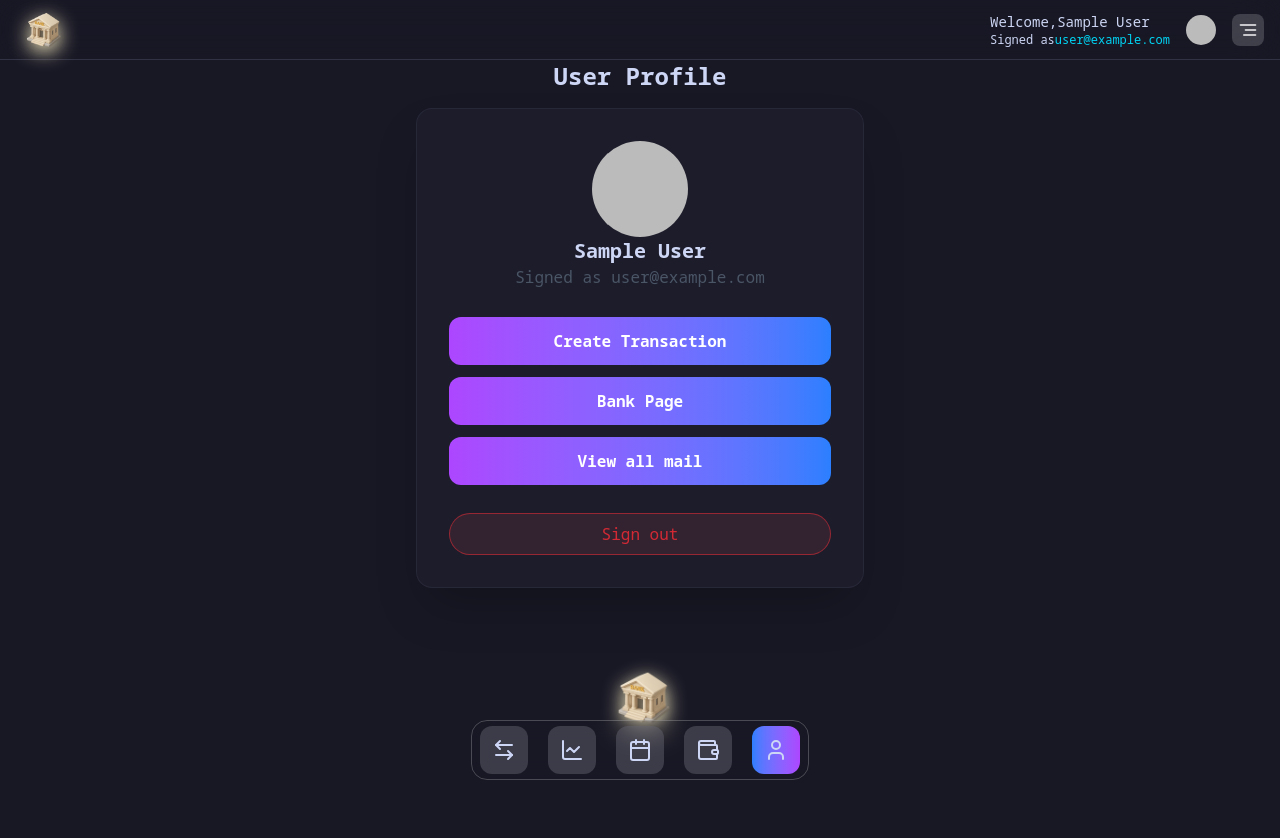
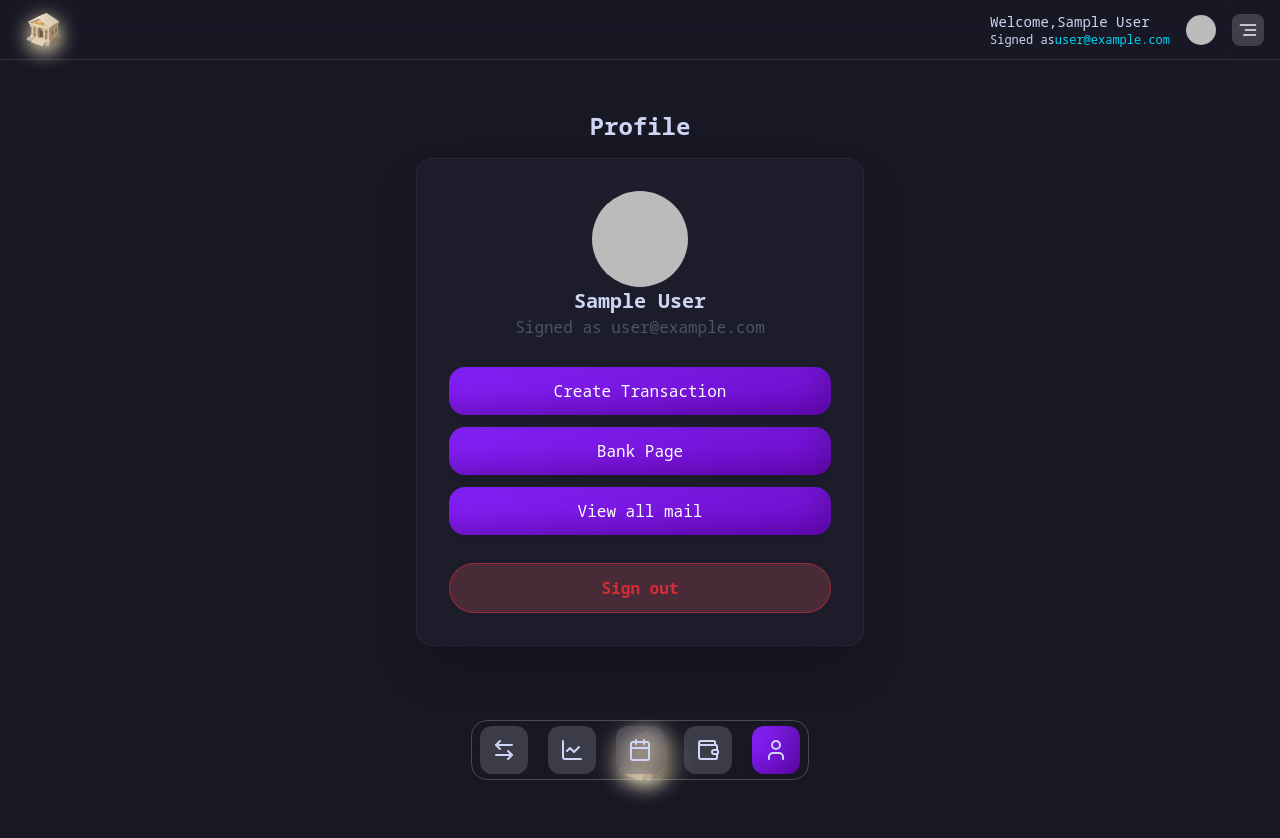
Before and after one commit to bisxxal/Bank-tracker, a Next.js app: page /profile in a window 1280 px wide. Shown: the top 838 px of the page. Built offline with nearby package versions, Linux system fonts and the light colour scheme; no server answers; sample sign-in values are in the browser's storage.

Commit message:
fix time issue

```diff
--- a/app/(user)/create/page.tsx
+++ b/app/(user)/create/page.tsx
@@ -112,6 +112,7 @@ const CreateTransaction = () => {
           <label className="block text-sm font-medium ">Date</label>
           <DatePicker
             required
+            showTimeInput
             name='date'
             selected={selectedDate}
             calendarClassName='  customclass '
--- a/app/(user)/edit/[id]/page.tsx
+++ b/app/(user)/edit/[id]/page.tsx
@@ -148,6 +148,7 @@ const EditPage = () => {
             onChange={(date: Date | null) => {
               setSelectedDate(date);
             }}
+            showTimeInput
             calendarClassName='  customclass '
             popperClassName="customclass2"
             selectsStart
--- a/app/(user)/profile/page.tsx
+++ b/app/(user)/profile/page.tsx
@@ -8,8 +8,8 @@ const Profile = () => {
   const { data: session, status } = useSession()
   return (
     <div className=' relative w-full min-h-screen overflow-hidden'>
-      <div className='flex flex-col items-center justify-center h-full'>
-        <h1 className='text-2xl font-bold mb-4'>User Profile</h1>
+      <div className=' mt-[50px] flex flex-col items-center justify-center h-full'>
+        <h1 className='text-2xl font-bold mb-4'> Profile</h1>
       </div>
 
 
@@ -26,14 +26,14 @@ const Profile = () => {
 
         <div className='flex !flex-col items-center w-full justify-center h-full'>
           <div className=' my-7 flex-warp max-md: flex-col w-full center gap-3'>
-            <Link className="w-full bg-gradient-to-r from-purple-500 to-blue-500 hover:from-purple-600 hover:to-blue-600 text-white font-semibold py-3 px-6 rounded-xl flex items-center justify-center space-x-2 transition-all duration-200 transform hover:scale-105"
+            <Link className="w-full buttonbg hover:from-purple-600 text-white font-semibold py-3 px-6 rounded-2xl flex items-center justify-center space-x-2 transition-all duration-200 transform hover:scale-105"
               href={'/create'}>Create Transaction</Link>
-            <Link className="w-full bg-gradient-to-r from-purple-500 to-blue-500 hover:from-purple-600 hover:to-blue-600 text-white font-semibold py-3 px-6 rounded-xl flex items-center justify-center space-x-2 transition-all duration-200 transform hover:scale-105" href={'/bank'}>Bank Page</Link>
-            <Link className="w-full bg-gradient-to-r from-purple-500 to-blue-500 hover:from-purple-600 hover:to-blue-600 text-white font-semibold py-3 px-6 rounded-xl flex items-center justify-center space-x-2 transition-all duration-200 transform hover:scale-105" href={'/mail'}>View all mail</Link>
+            <Link className="w-full buttonbg hover:from-purple-600 text-white font-semibold py-3 px-6 rounded-2xl flex items-center justify-center space-x-2 transition-all duration-200 transform hover:scale-105" href={'/bank'}>Bank Page</Link>
+            <Link className="w-full buttonbg hover:from-purple-600 text-white font-semibold py-3 px-6 rounded-2xl flex items-center justify-center space-x-2 transition-all duration-200 transform hover:scale-105" href={'/mail'}>View all mail</Link>
           </div>
         </div>
         <div className='flex flex-col items-center justify-center h-full'>
-          <button className="w-full max-md:text-xs border border-red-500/50 text-red-500/80 cursor-pointer rounded-4xl bg-red-400/10  p-2 max-md:px-3 px-5" onClick={() => signOut()}>Sign out</button>
+          <button className="w-full   border border-red-500/50 text-red-500/80 cursor-pointer rounded-4xl bg-red-400/20 font-bold  p-3 max-md:px-3 px-5" onClick={() => signOut()}>Sign out</button>
         </div>
       </div>
       <div className=' w-fit mx-auto mt-20 max-md:mt-32 flex items-center justify-center'>
--- a/app/(user)/transaction/page.tsx
+++ b/app/(user)/transaction/page.tsx
@@ -169,7 +169,7 @@ const TransactionPage = () => {
             })}
 
           </div> : isLoading ?
-            <Loading boxes={2} child="h-28 !w-[250px] h-[150px] !rounded-3xl " parent="w-full !flex-row px-0   !justify-start " /> : <p>No Data found</p>
+            <Loading boxes={3} child="h-28 !w-[250px] h-[150px] !rounded-3xl " parent="w-full !flex-row px-0   !justify-start " /> : <p>No Data found</p>
         }
 
         {groupedMessages && Object.entries(groupedMessages).length !== 0 && !isLoading ? Object?.entries(groupedMessages).map(([label, group]) => (
@@ -196,7 +196,7 @@ const TransactionPage = () => {
                     {msg?.spendsOn && <p><strong> {msg.type === 'credit' ? ' Recived on ' : ' Spends On '}   :</strong> {msg.spendsOn}</p>}
                     {msg?.category && <p><strong>Category:</strong> {msg.category}</p>}
                     <p><strong>Date:</strong>
-                      <p><strong>Date:</strong> {new Date(msg.date).toLocaleString('en-US', {
+                       {new Date(msg.date).toLocaleString('en-US', {
                         year: 'numeric',
                         month: 'long',
                         day: 'numeric',
@@ -204,7 +204,7 @@ const TransactionPage = () => {
                         minute: '2-digit',
                         second: '2-digit',
                         hour12: true
-                      })}</p>
+                      })}
                     </p>
                   </div>
                 </div>
--- a/app/globals.css
+++ b/app/globals.css
@@ -70,6 +70,9 @@ body {
 .react-datepicker__day--in-selecting-range:hover, .react-datepicker__day--in-range:hover{
   background-color: #cba6f7 !important;
   color: #ffffff !important;
+}
+  .react-datepicker__day , .react-datepicker__input-time-container .react-datepicker-time__caption, .react-datepicker__input-time-container .react-datepicker-time__input-container .react-datepicker-time__input {
+  color: #d0d0d0 !important;
 }
 
 .react-datepicker__header {
--- a/components/buttombar.tsx
+++ b/components/buttombar.tsx
@@ -5,16 +5,16 @@ import { usePathname } from 'next/navigation'
 import React from 'react'
 
 const BottomBar = () => {
-    const bgs = 'bg-gradient-to-r from-[#2b7fff] to-[#ad46ff] '
+
     const path = usePathname()
     return (
         <div className=' fixed bottom-[20px] z-[100] w-full center h-[60px] '>
             <div className='w-fit  backdrop-blur-[10px] p-2 rounded-2xl bg border border-[#d3d3d346] flex !justify-evenly items-center gap-5 h-full '>
-                <Link className={`${path === `/transaction` ? bgs : " bg-[#66677575] " } hover:-translate-y-3 hover:scale-[1.3] max-md:hover:scale-[none] hover:transition-all duration-300 ease-in-out px-3 py-3 center rounded-xl  `} href={'/transaction'}> <ArrowLeftRight /> </Link>
-                <Link className={`${path === `/track` ? bgs : "bg-[#66677575]" } hover:-translate-y-3 hover:scale-[1.3] max-md:hover:scale-[none] hover:transition-all duration-300 ease-in-out px-3 py-3 center rounded-xl  `} href={'/track'}>  <ChartLine /> </Link>
-                <Link className={`${path === `/calendar` ? bgs : "bg-[#66677575]" } hover:-translate-y-3 hover:scale-[1.3] max-md:hover:scale-[none] hover:transition-all duration-300 ease-in-out px-3 py-3 center rounded-xl  `} href={'/calendar'}> <Calendar /> </Link>
-                <Link className={`${path === `/category` ? bgs : "bg-[#66677575]" } hover:-translate-y-3 hover:scale-[1.3] max-md:hover:scale-[none] hover:transition-all duration-300 ease-in-out px-3 py-3 center rounded-xl  `} href={'/category'}> <Wallet /> </Link>
-                <Link className={`${path === `/profile` ? bgs : "bg-[#66677575]" } hover:-translate-y-3 hover:scale-[1.3] max-md:hover:scale-[none] hover:transition-all duration-300 ease-in-out px-3 py-3 center rounded-xl  `} href={'/profile'}> <User /> </Link>
+                <Link className={`${path === `/transaction` ? 'buttonbg' : " bg-[#66677575] " } hover:-translate-y-3 hover:scale-[1.3] max-md:hover:scale-[none] hover:transition-all duration-300 ease-in-out px-3 py-3 center rounded-xl  `} href={'/transaction'}> <ArrowLeftRight /> </Link>
+                <Link className={`${path === `/track` ? 'buttonbg' : "bg-[#66677575]" } hover:-translate-y-3 hover:scale-[1.3] max-md:hover:scale-[none] hover:transition-all duration-300 ease-in-out px-3 py-3 center rounded-xl  `} href={'/track'}>  <ChartLine /> </Link>
+                <Link className={`${path === `/calendar` ? 'buttonbg' : "bg-[#66677575]" } hover:-translate-y-3 hover:scale-[1.3] max-md:hover:scale-[none] hover:transition-all duration-300 ease-in-out px-3 py-3 center rounded-xl  `} href={'/calendar'}> <Calendar /> </Link>
+                <Link className={`${path === `/category` ? 'buttonbg' : "bg-[#66677575]" } hover:-translate-y-3 hover:scale-[1.3] max-md:hover:scale-[none] hover:transition-all duration-300 ease-in-out px-3 py-3 center rounded-xl  `} href={'/category'}> <Wallet /> </Link>
+                <Link className={`${path === `/profile` ? 'buttonbg' : "bg-[#66677575]" } hover:-translate-y-3 hover:scale-[1.3] max-md:hover:scale-[none] hover:transition-all duration-300 ease-in-out px-3 py-3 center rounded-xl  `} href={'/profile'}> <User /> </Link>
             </div>
         </div>
     )
--- a/components/ui/loading.tsx
+++ b/components/ui/loading.tsx
@@ -4,7 +4,7 @@ const Loading = ({ boxes, child, parent }: { boxes: number, child?: string, pare
     <div className={`!${parent} w-full items-center justify-center flex flex-col   gap-4 `}>
       {Array.from({ length: boxes }).map((_, index) => (
         <div key={index} className={`${child} h-14   backdrop-blur-[10px] relative overflow-hidden`}>
-          <div className={` w-full h-full absolute top-0 left-0 bg-gradient-to-r from-[#27273c] via-[#585b70] to-[#27273c] backdrop-saturate-[180%] animate-[pulseShimmer_12s_infinite_linear]`}></div>
+          <div  className={` w-full h-full absolute top-0 left-0 bg-gradient-to-r from-[#27273c] via-[#585b70] to-[#27273c] backdrop-saturate-[180%] animate-[pulseShimmer_12s_infinite_linear]`}></div>
         </div>
       ))}
     </div>
--- a/lib/utils.ts
+++ b/lib/utils.ts
@@ -35,7 +35,7 @@ export const categories=[
     { value: 'entertainment', name: 'Entertainment' },
     { value: 'purchases', name: 'Purchases' },
     { value: 'education', name: 'Education' },
-    { value: 'rent', name: 'Rent' },
+    { value: 'recharge', name: 'Recharge' },
     { value: 'grocery', name: 'Grocery' },
     { value: 'travels', name: 'Travels' },
     { value: 'bills', name: 'Bills' },
```
